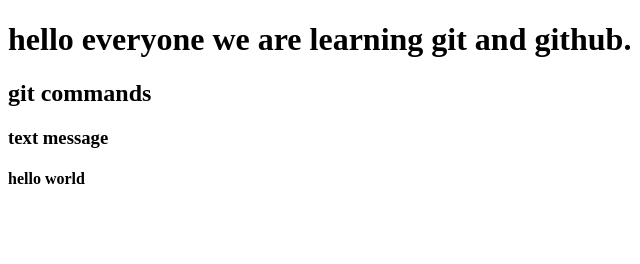
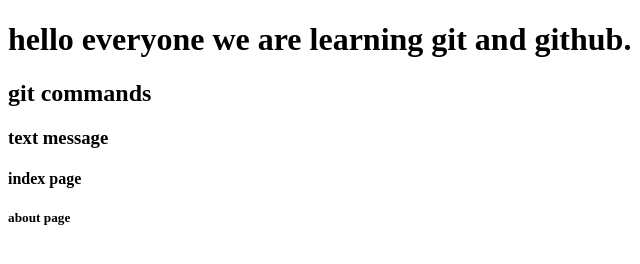
Before and after one commit to shraddhakawale17/git-html, a plain HTML site: page index.html in a window 1280 px wide. Shown: the full height of the page, 0-640 px from the left. Drawn offline with Linux system fonts and the light colour scheme.

Commit message:
about page added

```diff
--- a/index.html
+++ b/index.html
@@ -7,6 +7,7 @@
         <h1>hello everyone we are learning git and github.
             <h2>git commands</h2>
             <h3>text message</h3>
-            <h4>hello world</h4>
+            <h4>index page</h4>
+            <h5>about page</h5>
     </body>
 </html>
```
